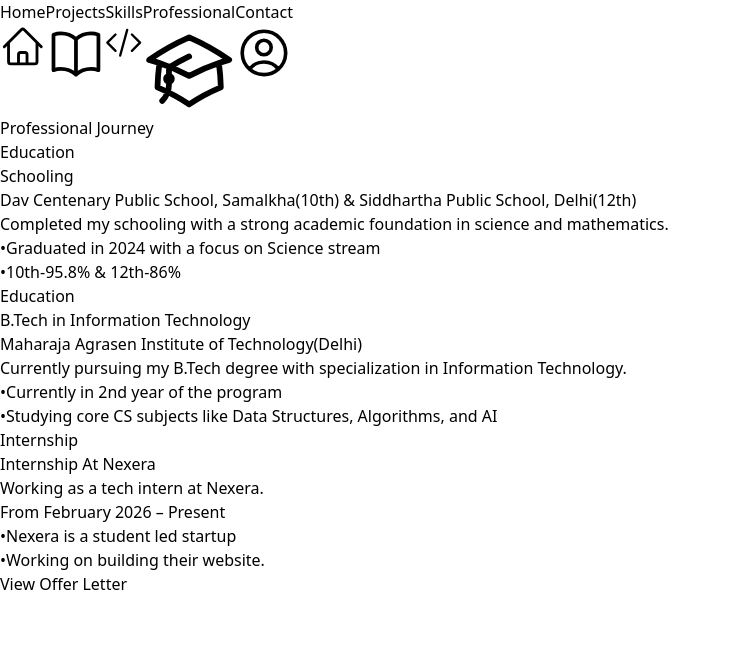
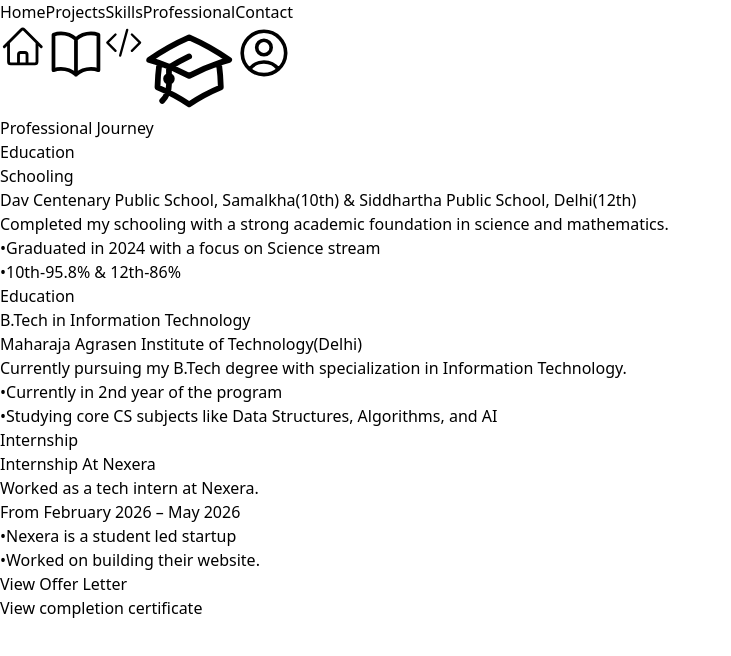
Before and after one commit to Jainvaishali2107/My-Portfolio, a React app: page /education in a window 1280 px wide. Shown: the top 656 px of the page, without its empty margins (0-731 px from the left). Built offline with nearby package versions, Linux system fonts and the light colour scheme; the HTML template or start-up script is replaced by a standard one.

Commit message:
made intersnhip changes

```diff
--- a/src/assets/components/professionalcards.jsx
+++ b/src/assets/components/professionalcards.jsx
@@ -89,11 +89,11 @@
   <h2 className="mt-4 text-2xl font-bold text-white">Internship At Nexera</h2>
 
   <p className="text-blue-400 font-semibold">
-    Working as a tech intern at Nexera.
+    Worked as a tech intern at Nexera.
   </p>
 
   <p className="mt-3 text-gray-300 leading-relaxed">
-    From February 2026 – Present
+    From February 2026 – May 2026
   </p>
 
   <ul className="mt-4 space-y-2 text-gray-300">
@@ -104,7 +104,7 @@
 
     <li className="flex gap-2">
       <span className="text-blue-400">•</span>
-      Working on building their website.
+      Worked on building their website.
     </li>
   </ul>
 
@@ -120,6 +120,18 @@
       View Offer Letter
     </a>
   </div>
+
+   <div className="mt-6 flex justify-center">
+    <a
+      href="https://drive.google.com/file/d/1bOSWRxdBh9AByoW-dmmrvvTBc5RuqcXY/view?usp=sharing"
+      target="_blank"
+      rel="noopener noreferrer"
+      className="px-6 py-2 bg-blue-600 hover:bg-blue-500 text-white font-medium rounded-xl
+                 transition-all duration-300 shadow-md hover:shadow-blue-500/40 active:scale-95"
+    >
+      View completion certificate
+    </a>
+  </div>
 </div>
 
     </>
```
